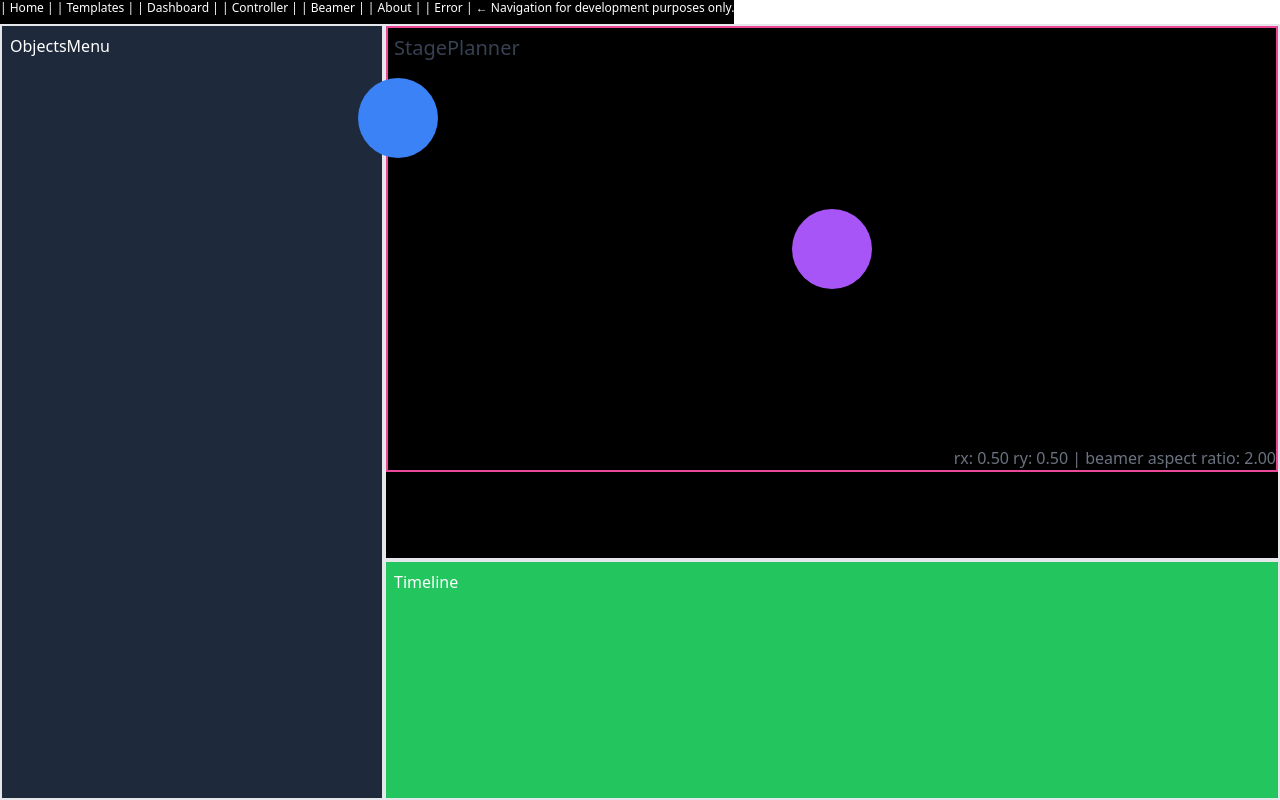
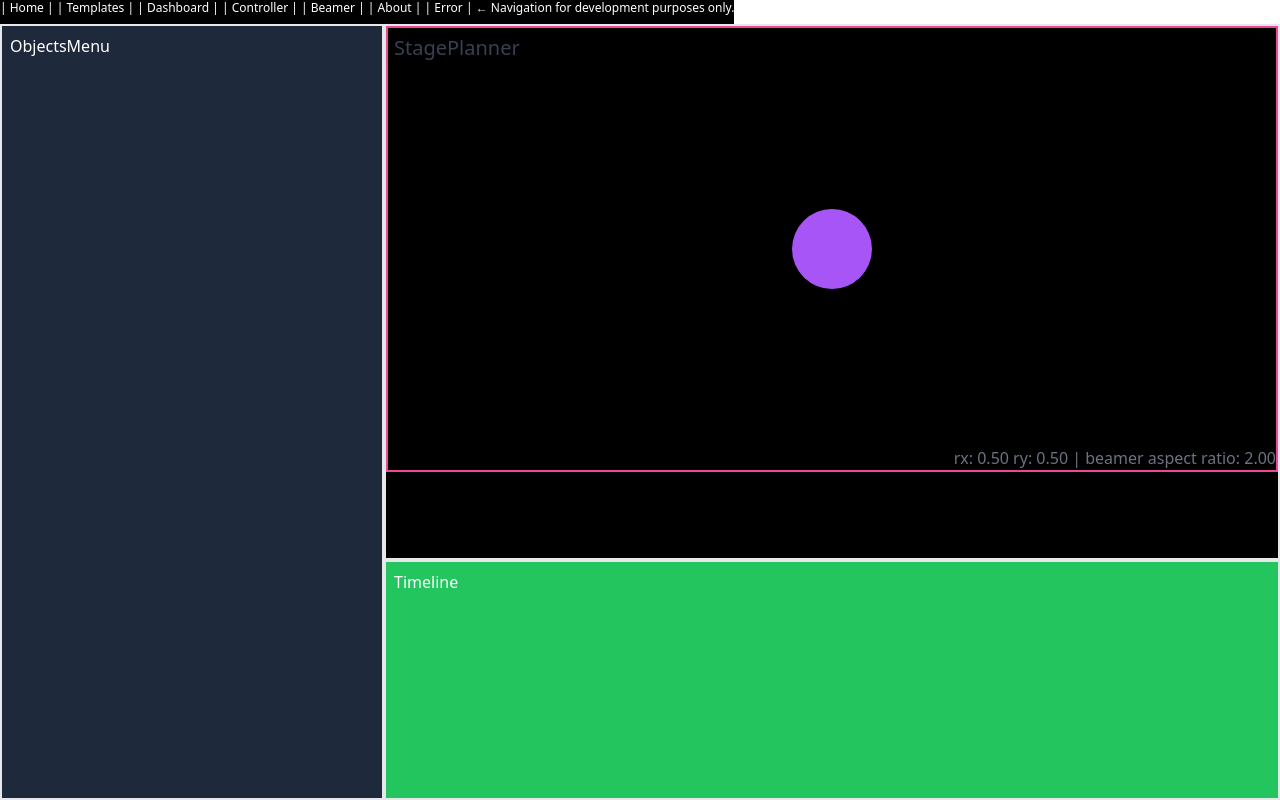
Before and after one commit to Lukileila/stagebeam, a React (Vite) app in the folder frontend/: page /controller in a window 1280 px wide. Built offline with nearby package versions, Linux system fonts and the light colour scheme.

Commit message:
removed absolute coordinates

```diff
--- a/frontend/src/components/Workspace.jsx
+++ b/frontend/src/components/Workspace.jsx
@@ -6,11 +6,6 @@ import { ObjectCreator } from "./ObjectCreator";
 export const Workspace = () => {
 
  //States
-    // Absolute Coords
-    const [spotlight, setspotlight] = useState({
-        x: 40,
-        y: 40,
-    });
     // Relative Coords
     const [relCoords, setrelCoords] = useState({
         rx: 0.5,
@@ -31,9 +26,7 @@ export const Workspace = () => {
  // This function mirrors the localstorage contents of certain keys to states
     const onStorageUpdate = (e) => {
         const { key, newValue } = e;
-        if (key === 'light') {
-            setspotlight(JSON.parse(newValue));
-        } else if (key === 'relCoords') {
+        if (key === 'relCoords') {
             setrelCoords(JSON.parse(newValue));
         } else if (key ==='projectionAspectRatio'){
             setProjectionAspectRatio(newValue);
@@ -42,9 +35,6 @@ export const Workspace = () => {
 
  //Event Listener, listening to storage updates
     useEffect(() => {
-        setspotlight(
-            localStorage.getItem('light') ?? { x: 10, y: 90,}
-        );
         setProjectionAspectRatio(
             localStorage.getItem('projectionAspectRatio') ?? 2
         );
@@ -86,18 +76,6 @@ export const Workspace = () => {
     const stopDrag = (e) => {
         e.target.classList.remove('opacity-40');
 
-        let x = e.clientX  -stageDimensions.left ;
-        let y = e.clientY  -stageDimensions.top ;
-        setspotlight({ x, y });
-
-        localStorage.setItem(
-            'light',
-            JSON.stringify({
-                x,
-                y,
-            })
-            );
-
         let rx = (e.clientX  -stageDimensions.left)/stageDimensions.width ;
         let ry = (e.clientY  -stageDimensions.top)/stageDimensions.height ;
         setrelCoords({ rx, ry });
@@ -122,17 +100,6 @@ export const Workspace = () => {
             <div className="flex flex-wrap w-full h-full justify-end content-end text-gray-500"><p> rx: {parseFloat(relCoords.rx).toFixed(2)} ry: {parseFloat(relCoords.ry).toFixed(2)} | beamer aspect ratio: {parseFloat(projectionAspectRatio).toFixed(2)}</p></div>
 
 
-            <div
-    className='bg-blue-500 w-20 aspect-square rounded-full cursor-grab absolute -translate-x-[50%] -translate-y-[50%] z-10'
-    style={{
-    top: spotlight.y + 'px',
-    left: spotlight.x + 'px',
-    }}
-    draggable
-    onDragStart={dragLight}
-    onDragEnd={stopDrag}
-  >
-  </div>
 
 <div
     className='bg-purple-500 w-20 aspect-square rounded-full cursor-grab absolute -translate-x-[50%] -translate-y-[50%] z-10'
```
